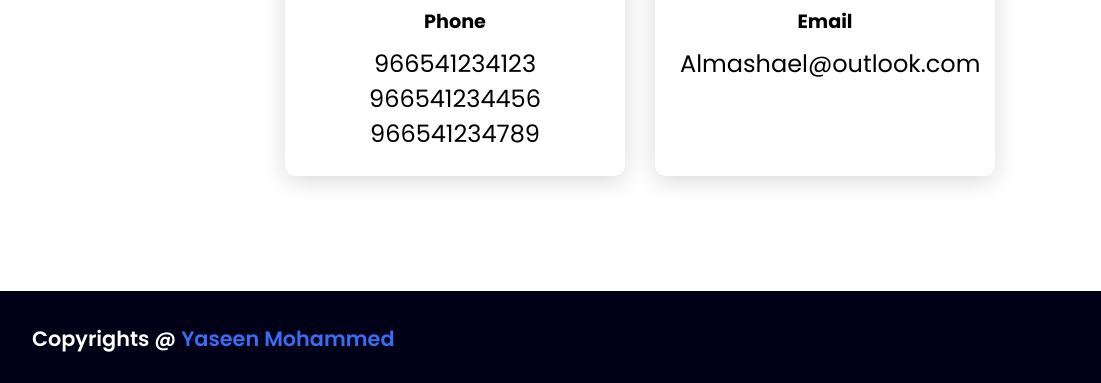
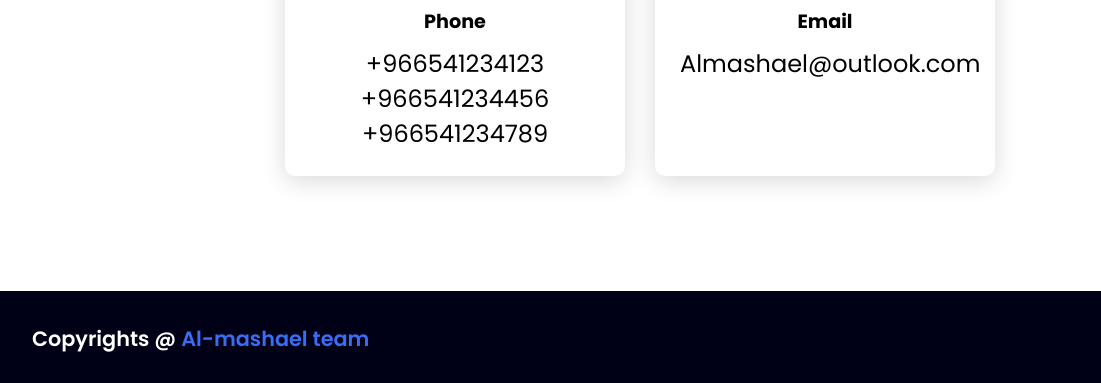
Before and after one commit to yasso-6-tag/graduation.github.io, a plain HTML site: page index.html in a window 1280 px wide. Shown: the part 3662-4045 px from the top of the page, 0-1101 px from the left. Drawn offline with Linux system fonts and the light colour scheme.

Commit message:
Update index.html

```diff
--- a/index.html
+++ b/index.html
@@ -154,11 +154,11 @@
                 </div>
                 <div class="info">
                     <h3>Phone</h3>
-                    <p>966541234123
-                        <br>
-                       966541234456
-                        <br>
-                       966541234789
+                    <p>+966541234123
+                       <br>
+                       +966541234456
+                       <br>
+                       +966541234789
                     </p>
                 </div>
             </div>
@@ -175,7 +175,7 @@
     </section>
 
     <footer class="footer">
-        <p class="footer-title">Copyrights @ <span>Yaseen Mohammed</span></p>
+        <p class="footer-title">Copyrights @ <span>Al-mashael team</span></p>
         <div class="social-icons">
             <a href="#"><i class="fab fa-linkedin"></i></a>
             <a href="#"><i class="fab fa-twitter"></i></a>
```
